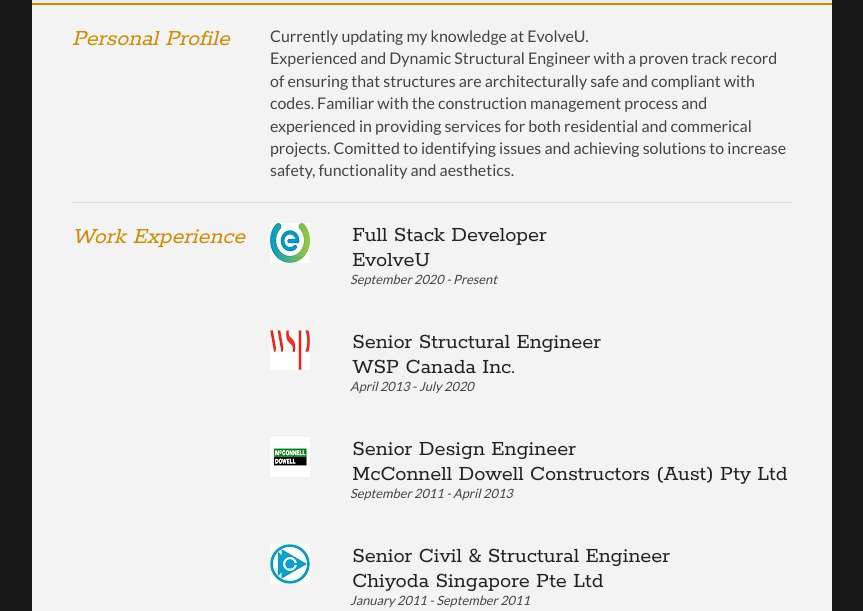
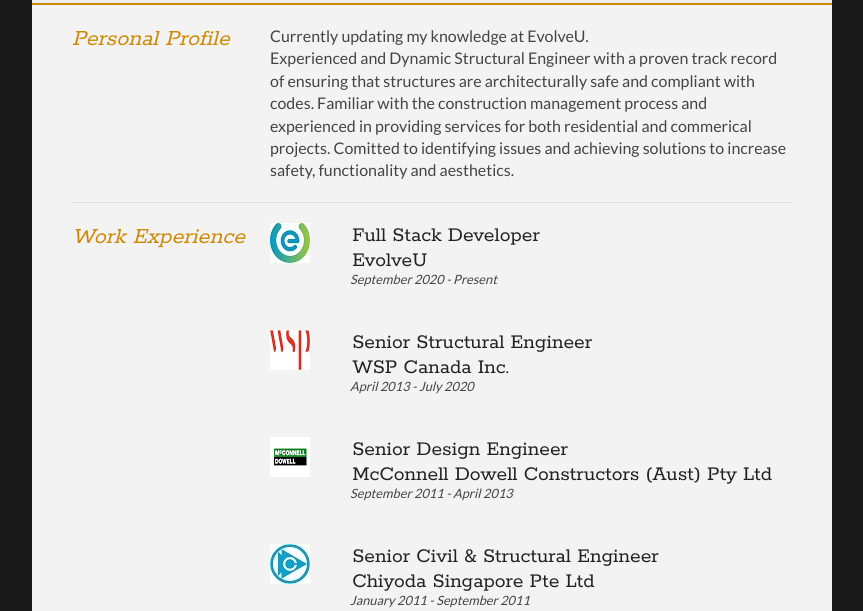
Before and after one commit to koeswanto/Resume, a plain HTML site: page index.html in a window 1280 px wide. Shown: the part 189-800 px from the top of the page, without its empty margins (208-1071 px from the left). Drawn offline with Linux system fonts and the light colour scheme.

Commit message:
Update style.css

```diff
--- a/css/style.css
+++ b/css/style.css
@@ -148,7 +148,7 @@ section:last-child {
 
 .sectionContent h2 {
 	font-family: 'Rokkitt', Helvetica, Arial, sans-serif;
-	font-size: 1.4em;
+	font-size: 1.35em;
 	margin-bottom: -2px;
 }
 
```
